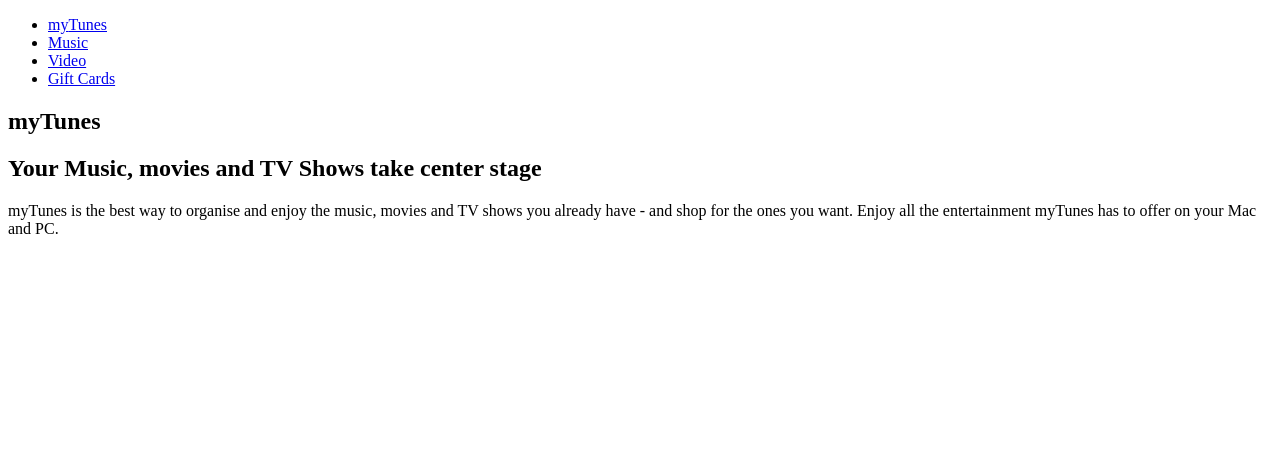
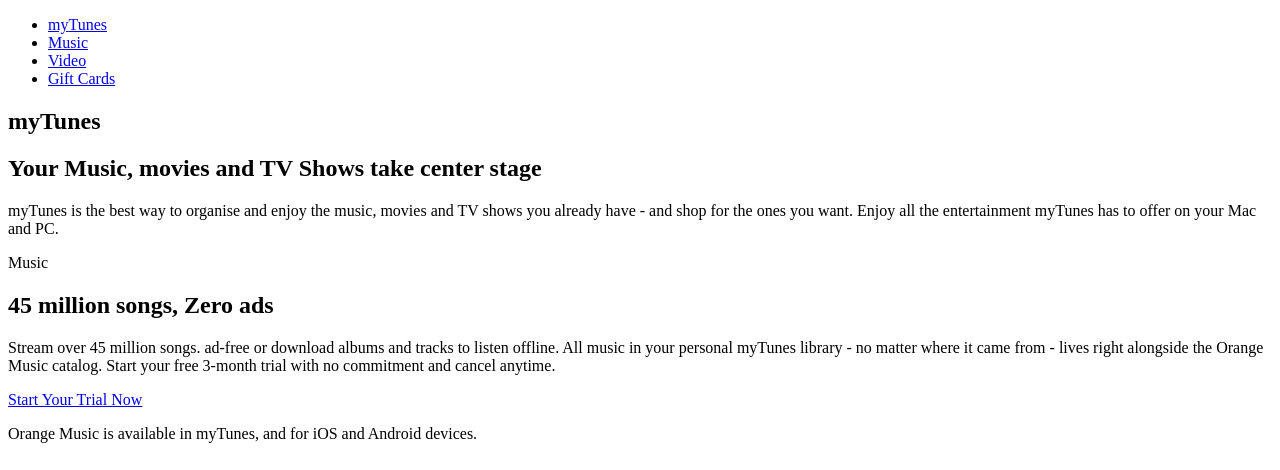
Before and after one commit to Derrick-Nyongesa/myTunes-landing-page, a plain HTML site: page index.html in a window 1280 px wide. Drawn offline with Linux system fonts and the light colour scheme.

Commit message:
added music section

```diff
--- a/index.html
+++ b/index.html
@@ -30,6 +30,19 @@
         <p>myTunes is the best way to organise and enjoy the music, movies and TV shows you already have - and shop for the ones you want. Enjoy all the entertainment myTunes has to offer on your Mac and PC.</p>
         </div>
     </div>
-</section>
+    </section>
+
+    <!--music-->
+    <section id="music">
+        <div class="container">
+            <div class="icon"><i class="fas fa-music"></i> Music</div>
+            <h2>45 million songs, Zero ads</h2>
+            <p>Stream over 45 million songs. ad-free or download albums and tracks to listen offline. All music in your personal myTunes library - no matter where it came from - lives right alongside the Orange Music catalog. Start your free 3-month trial with no commitment and cancel anytime.</p>
+            <a href="#" class="button-1">Start Your Trial Now</a>
+            <p class="light">Orange Music is available in myTunes, and for iOS and Android devices.</p>
+            <img src="images/1.PNG" alt="">
+        </div>
+    </section>
+
 </body>
 </html>
```
